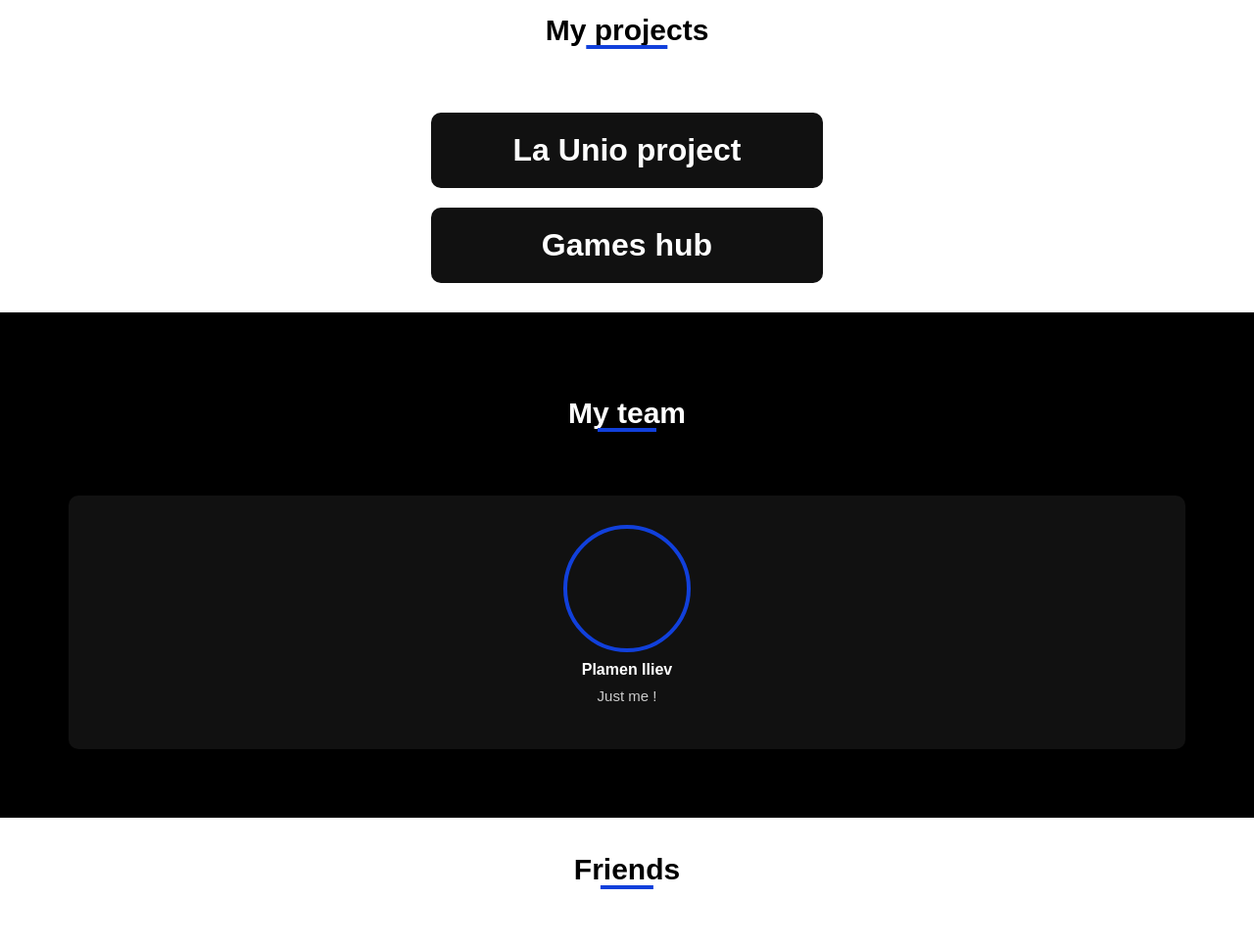
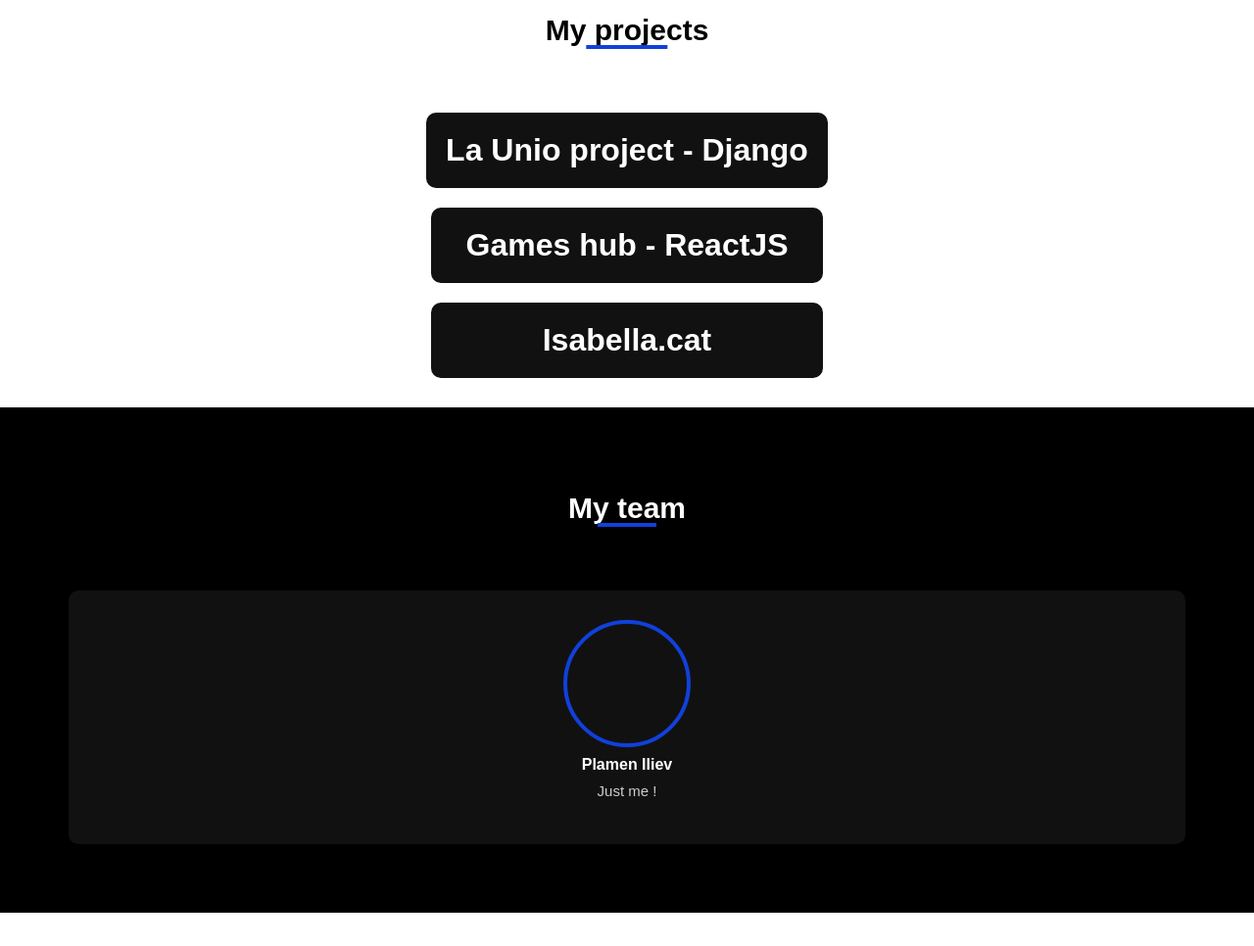
Before and after one commit to Unconsciousness13/Mywebpage, a plain HTML site: page index.html in a window 1280 px wide. Shown: the part 2250-3216 px from the top of the page at 98% size. Drawn offline with nearby package versions, Linux system fonts and the light colour scheme; a script that the page names is missing.

Commit message:
Update index.html

```diff
--- a/index.html
+++ b/index.html
@@ -209,13 +209,18 @@
         </div>
         <a class="projects " href="https://launio.herokuapp.com/" target="_blank">
             <div class='service aos-init aos-animate data-aos-duration="2000"'>
-            La Unio project
+                La Unio project - Django
             </div>
 
         </a>
         <a class="projects" href="https://modern-blog.web.app/" target="_blank">
             <div class='service aos-init aos-animate data-aos-duration="2000"'>
-                Games hub
+                Games hub - ReactJS
+            </div>
+        </a>
+        <a class="projects" href="https://isabella.cat/" target="_blank">
+            <div class='service aos-init aos-animate data-aos-duration="2000"'>
+                Isabella.cat
             </div>
         </a>
 
@@ -311,11 +316,15 @@
 
         <div class="sponsor-container">
             <a href="https://mrcarpetsolutions.co.uk/" target="_blank">
-            <img class="banner" src="./images/carpet-solutions.png" alt="" width="200" height="200" margin-top="120px"/>
+                <img class="banner" src="./images/carpet-solutions.png" alt="" width="200" height="200" margin-top="120px" />
             </a>
             <a href="https://clubritmicalaunioviladecans.net/" target="_blank">
-            <img class="banner" src="./images/uniologo.png" alt="" width="200" height="200" margin-top="120px"/>
+                <img class="banner" src="./images/uniologo.png" alt="" width="200" height="200" margin-top="120px" />
             </a>
+            <a href="https://isabella.cat/" target="_blank">
+                <img class="banner" src="./images/navbar-logo.png" alt="" width="250" height="140" margin-top="120px" />
+            </a>
+
         </div>
         <div class="title title-icons">
             <h1>Contact me</h1>
```
Lines whose indentation alone changed are shown as unchanged.
